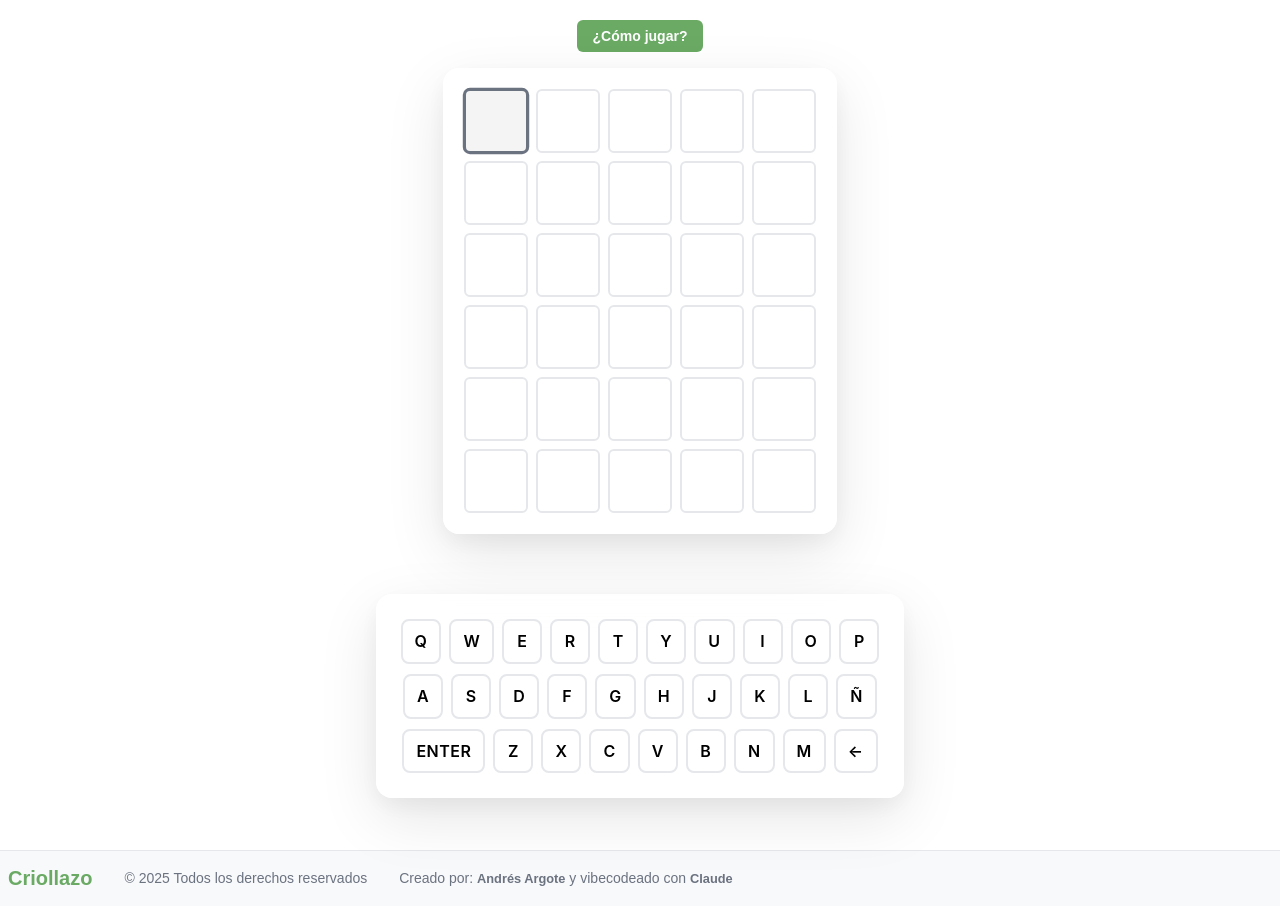
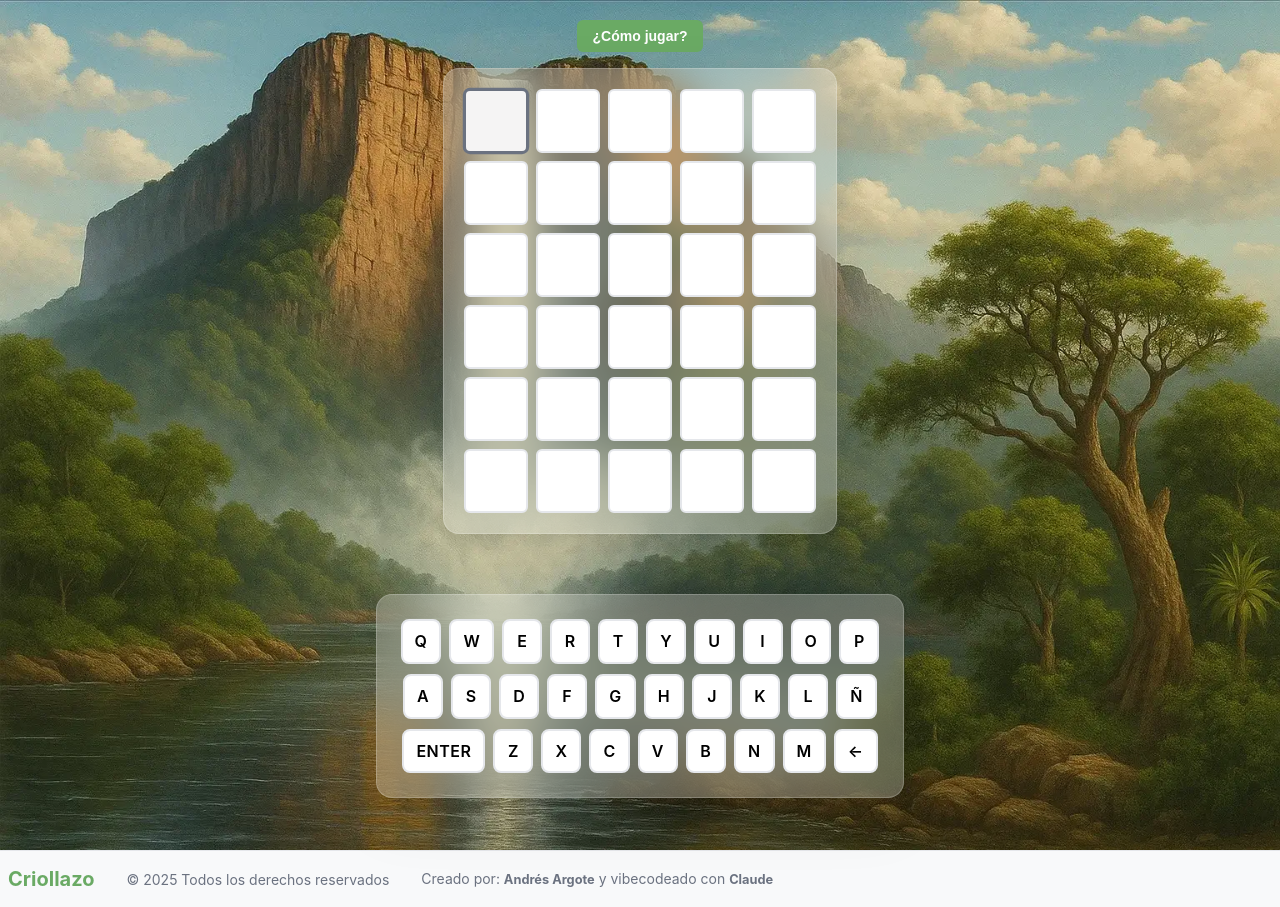
Before and after one commit to andresargote/criollazo, a Next.js app in the folder turpial/: page / in a window 1280 px wide. Built offline with nearby package versions, Linux system fonts and the light colour scheme.

Commit message:
feat: add background image and update font styles in globals.css

```diff
--- a/turpial/src/app/styles/globals.css
+++ b/turpial/src/app/styles/globals.css
@@ -1,15 +1,3 @@
-:root {
-  --background: #ffffff;
-  --foreground: #171717;
-}
-
-@media (prefers-color-scheme: dark) {
-  :root {
-    --background: #0a0a0a;
-    --foreground: #ededed;
-  }
-}
-
 html,
 body {
   max-width: 100vw;
@@ -17,11 +5,12 @@ body {
 }
 
 body {
-  color: var(--foreground);
-  background: var(--background);
-  font-family: Arial, Helvetica, sans-serif;
-  -webkit-font-smoothing: antialiased;
-  -moz-osx-font-smoothing: grayscale;
+  font-family: -apple-system, BlinkMacSystemFont, 'Segoe UI', system-ui;
+  background-image: url('/salto-angel.webp');
+  background-size: cover;
+  background-position: center;
+  background-attachment: fixed;
+  background-repeat: no-repeat;
 }
 
 * {
@@ -34,9 +23,3 @@ a {
   color: inherit;
   text-decoration: none;
 }
-
-@media (prefers-color-scheme: dark) {
-  html {
-    color-scheme: dark;
-  }
-}
```
Also changed, not shown: turpial/public/salto-angel.webp (added).
